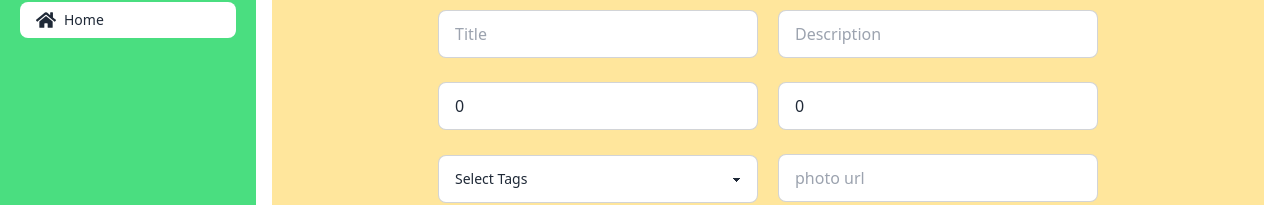
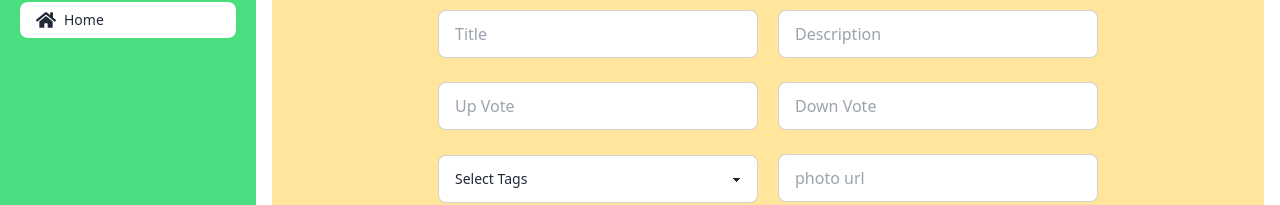
Before and after one commit to alif0013/online-forum-client, a React (Vite) app: page /dashboard/addPost in a window 1280 px wide. Shown: the part 222-427 px from the top of the page. Built offline with nearby package versions, Linux system fonts and the light colour scheme; no server answers.

Commit message:
give vote and increment value by inc

```diff
--- a/src/Pages/UserDashboard/AddPost/AddPost.jsx
+++ b/src/Pages/UserDashboard/AddPost/AddPost.jsx
@@ -16,8 +16,8 @@ const AddPost = () => {
         const form = e.target;
         const title = form.title.value;
         const description = form.description.value;
-        const upvote = form.upvote.value;
-        const downvote = form.downvote.value;
+        const upvote = 0;
+        const downvote = 0;
         const email = user.email;  //useAuth theke asa user email
         const name = user.displayName;  //useAuth theke asa user email
         const userImg = user.photoURL;
@@ -70,8 +70,8 @@ const AddPost = () => {
 
                         </div>
                         <div className='mt-3'>
-                            <input type="text" value={0} name='upvote' placeholder="Up Vote" className="input input-bordered w-full max-w-xs mr-5 mb-3" />
-                            <input type="text" value={0} name='downvote' placeholder="Down Vote" className="input input-bordered w-full max-w-xs" />
+                            <input type="text"  name='upvote' placeholder="Up Vote" className="input input-bordered w-full max-w-xs mr-5 mb-3" />
+                            <input type="text"  name='downvote' placeholder="Down Vote" className="input input-bordered w-full max-w-xs" />
 
 
                             {/* <DatePicker selected={startDate} onChange={(date) => setStartDate(date)} /> */}
```
